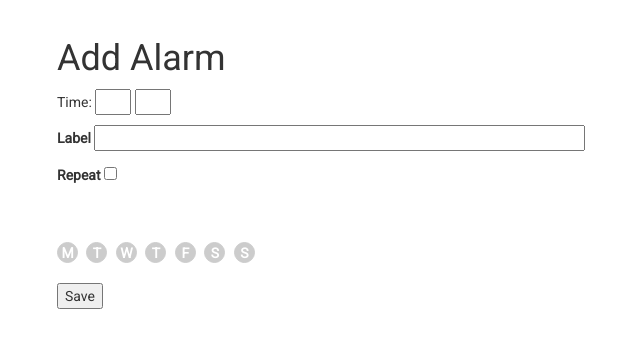
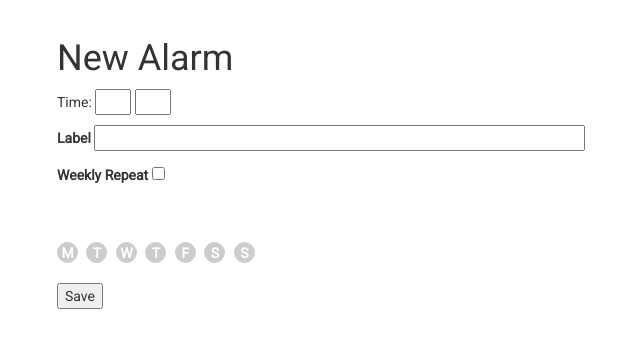
Before and after one commit to lennymlopes/cw-webapp, a Flask app: page /new in a window 1280 px wide. Shown: the part 51-399 px from the top of the page, without its empty margins (13-653 px from the left). Run offline with Flask 2, Linux system fonts and the light colour scheme; the visitor is signed in with stand-in values (Sample User, id 1); some libraries are stand-ins or nearby versions.

Commit message:
change text for manual

```diff
--- a/app/forms.py
+++ b/app/forms.py
@@ -44,7 +44,7 @@ class NewAlarmForm(FlaskForm):
 	friday = BooleanField('F')
 	saturday = BooleanField('S')
 	sunday = BooleanField('S')
-	repeat = BooleanField('Repeat')
+	repeat = BooleanField('Weekly Repeat')
 	label = StringField('Label')
 	submit = SubmitField('Save')
 
--- a/app/templates/alarm.html
+++ b/app/templates/alarm.html
@@ -2,7 +2,7 @@
 <!-- {% import 'bootstrap/wtf.html' as wtf %}
  -->
 {% block app_content %}
-	<h1>Add Alarm</h1>
+	<h1>New Alarm</h1>
 	<form action="" method="post" class="form form-horizontal">
 		{{ form.hidden_tag() }}
 		<!-- {{ wtf.quick_form(form) }} -->
```
Also changed, not shown: app.db.
